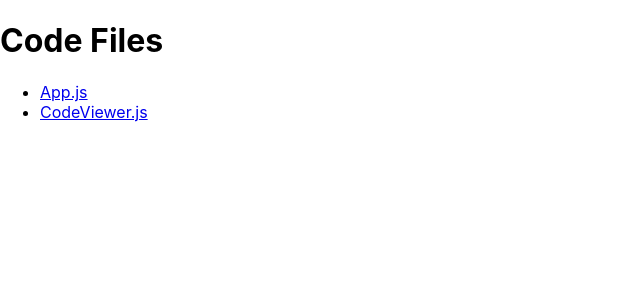
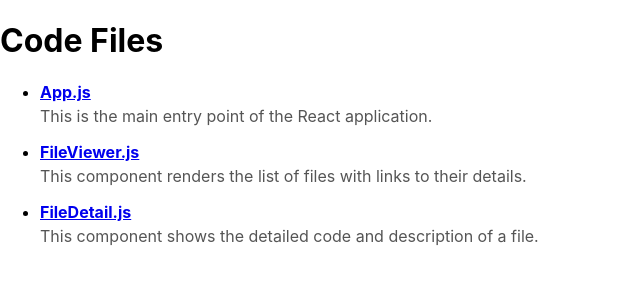
Before and after one commit to jeehun98/react_FrameWork, a React (Create React App) app: page / in a window 1280 px wide. Shown: the top 300 px of the page, without its empty margins (0-640 px from the left). Built offline with nearby package versions, Linux system fonts and the light colour scheme.

Commit message:
기본 화면 구성 - 설명 ...

```diff
--- a/src/App.js
+++ b/src/App.js
@@ -2,20 +2,14 @@ import React from "react";
 import { BrowserRouter as Router, Route, Routes } from "react-router-dom";
 import FileViewer from "./FileViewer";
 import FileDetail from "./FileDetail";
-import files from "./filesData";
+import files from "./FilesData";
 
 const App = () => {
   return (
     <Router>
       <Routes>
-        {/* 파일 목록 페이지 */}
         <Route path="/" element={<FileViewer files={files} />} />
-
-        {/* 파일 상세 페이지 */}
-        <Route
-          path="/file/:fileName"
-          element={<FileDetail files={files} />}
-        />
+        <Route path="/file/:fileName" element={<FileDetail files={files} />} />
       </Routes>
     </Router>
   );
--- a/src/FileDetail.js
+++ b/src/FileDetail.js
@@ -4,7 +4,7 @@ import { Light as SyntaxHighlighter } from "react-syntax-highlighter";
 import { docco } from "react-syntax-highlighter/dist/esm/styles/hljs";
 
 const FileDetail = ({ files }) => {
-  const { fileName } = useParams(); // URL에서 파일 이름 가져오기
+  const { fileName } = useParams();
   const file = files.find((f) => f.fileName === fileName);
 
   if (!file) {
@@ -14,6 +14,7 @@ const FileDetail = ({ files }) => {
   return (
     <div>
       <h2>{file.fileName}</h2>
+      <p style={{ fontStyle: "italic", color: "#555" }}>{file.description}</p> {/* 설명 추가 */}
       <SyntaxHighlighter language="javascript" style={docco}>
         {file.code}
       </SyntaxHighlighter>
--- a/src/FileViewer.js
+++ b/src/FileViewer.js
@@ -7,11 +7,11 @@ const FileViewer = ({ files }) => {
       <h1>Code Files</h1>
       <ul>
         {files.map((file, index) => (
-          <li key={index}>
-            {/* 파일 이름 클릭 시 상세 페이지로 이동 */}
-            <Link to={`/file/${encodeURIComponent(file.fileName)}`}>
+          <li key={index} style={{ marginBottom: "16px" }}>
+            <Link to={`/file/${file.fileName}`} style={{ fontWeight: "bold" }}>
               {file.fileName}
             </Link>
+            <p style={{ margin: "4px 0", color: "#555" }}>{file.description}</p> {/* 간략 설명 추가 */}
           </li>
         ))}
       </ul>
--- a/src/FilesData.js
+++ b/src/FilesData.js
@@ -1,6 +1,7 @@
 const files = [
     {
       fileName: "App.js",
+      description: "This is the main entry point of the React application.",
       code: `
   import React from "react";
   import FileViewer from "./FileViewer";
@@ -9,7 +10,7 @@ const files = [
   const App = () => {
     return (
       <div>
-        <h1>Code Files</h1>
+        <h1>Code Files Viewer</h1>
         <FileViewer files={files} />
       </div>
     );
@@ -19,19 +20,62 @@ const files = [
       `,
     },
     {
-      fileName: "CodeViewer.js",
+      fileName: "FileViewer.js",
+      description: "This component renders the list of files with links to their details.",
       code: `
   import React from "react";
+  import { Link } from "react-router-dom";
 
-  const CodeViewer = () => {
+  const FileViewer = ({ files }) => {
     return (
       <div>
-        <h2>Code Viewer Component</h2>
+        <h1>Code Files</h1>
+        <ul>
+          {files.map((file, index) => (
+            <li key={index}>
+              <Link to={\`/file/\${file.fileName}\`}>
+                {file.fileName}
+              </Link>
+            </li>
+          ))}
+        </ul>
       </div>
     );
   };
 
-  export default CodeViewer;
+  export default FileViewer;
+      `,
+    },
+    {
+      fileName: "FileDetail.js",
+      description: "This component shows the detailed code and description of a file.",
+      code: `
+  import React from "react";
+  import { useParams, Link } from "react-router-dom";
+  import { Light as SyntaxHighlighter } from "react-syntax-highlighter";
+  import { docco } from "react-syntax-highlighter/dist/esm/styles/hljs";
+
+  const FileDetail = ({ files }) => {
+    const { fileName } = useParams();
+    const file = files.find((f) => f.fileName === fileName);
+
+    if (!file) {
+      return <div>File not found</div>;
+    }
+
+    return (
+      <div>
+        <h2>{file.fileName}</h2>
+        <p>{file.description}</p> {/* 설명 출력 */}
+        <SyntaxHighlighter language="javascript" style={docco}>
+          {file.code}
+        </SyntaxHighlighter>
+        <Link to="/">Back to file list</Link>
+      </div>
+    );
+  };
+
+  export default FileDetail;
       `,
     },
   ];
```
